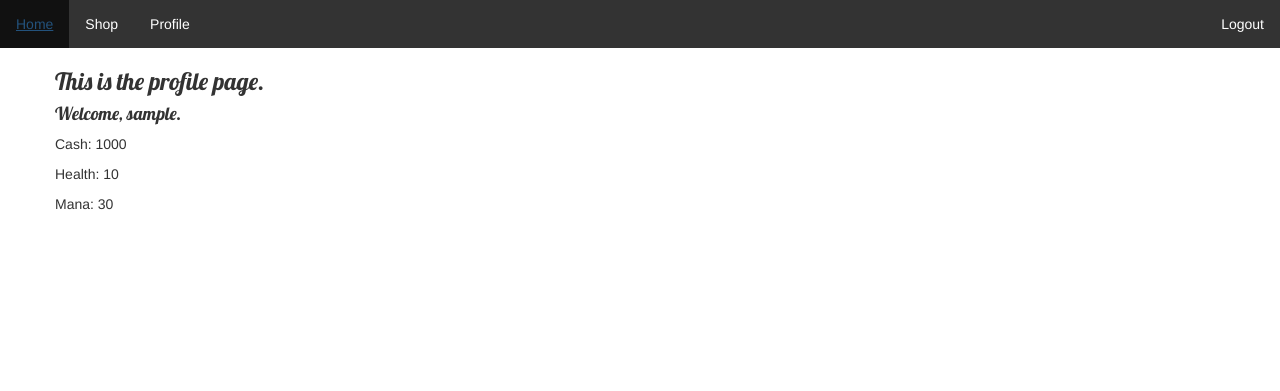
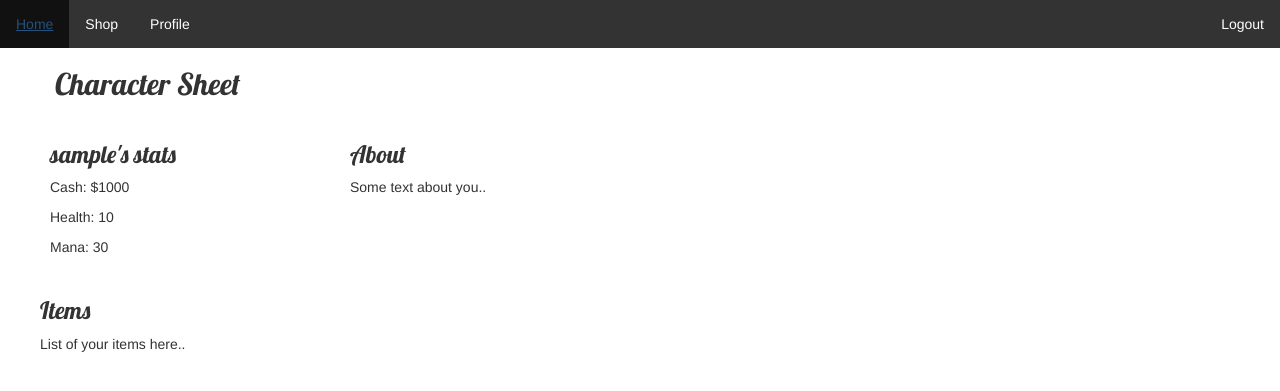
Before and after one commit to Silcrow/shopgame, a Django app: page /profile/ in a window 1280 px wide. Shown: the top 391 px of the page. Run offline with Django 3.2, Linux system fonts and the light colour scheme; the visitor is signed in with stand-in values (Sample User, id 1); some libraries are stand-ins or nearby versions.

Commit message:
FE: polish layout for profile page
use columns

```diff
--- a/accounts/static/css/base.css
+++ b/accounts/static/css/base.css
@@ -85,3 +85,29 @@ li a:hover:not(.active) {
 .active {
   background-color: #4CAF50;
 }
+
+/*layout*/
+* {
+  box-sizing: border-box;
+}
+
+/* Create two unequal columns that floats next to each other */
+.column {
+  float: left;
+  padding: 10px;
+}
+
+.left {
+  width: 25%;
+}
+
+.right {
+  width: 75%;
+}
+
+/* Clear floats after the columns */
+.row:after {
+  content: "";
+  display: table;
+  clear: both;
+}
--- a/accounts/templates/accounts/index.html
+++ b/accounts/templates/accounts/index.html
@@ -1,6 +1,6 @@
 {% extends 'accounts/base.html' %}
 
 {% block content %}
-<h3>This is the home page.</h3>
+<h2>Home</h2>
 <p>TODO: show the game map here.</p>
 {% endblock %}
--- a/accounts/templates/accounts/profile.html
+++ b/accounts/templates/accounts/profile.html
@@ -1,11 +1,24 @@
 {% extends 'accounts/base.html' %}
+{% load static %}
 
 {% block content %}
-<h3>This is the profile page.</h3>
+<h2>Character Sheet</h2>
 {% if user.is_authenticated %}
-    <h4>Welcome, {{ user.username }}.</h4>
-    <p>Cash: {{ user.profile.cash }}</p>
-    <p>Health: {{ user.profile.health }}</p>
-    <p>Mana: {{ user.profile.mana }}</p>
+<div class="row">
+    <div class="column left">
+        <h3>{{ user.username }}'s stats</h3>
+        <p>Cash: ${{ user.profile.cash }}</p>
+        <p>Health: {{ user.profile.health }}</p>
+        <p>Mana: {{ user.profile.mana }}</p>
+    </div>
+    <div class="column right">
+        <h3>About</h3>
+        <p>Some text about you..</p>
+    </div>
+</div>
+<div class="row">
+    <h3>Items</h3>
+    <p>List of your items here..</p>
+</div>
 {% endif %}
 {% endblock %}
--- a/shop/templates/shop/shop.html
+++ b/shop/templates/shop/shop.html
@@ -1,7 +1,7 @@
 {% extends 'accounts/base.html' %}
 
 {% block content %}
-<h3>This is the shop page.</h3>
+<h2>Shop</h2>
     {% for item in items %}
         <h3><a href="">{{ item.name }}</a></h3>
         <p>{{ item.description|linebreaksbr }}</p>
```
